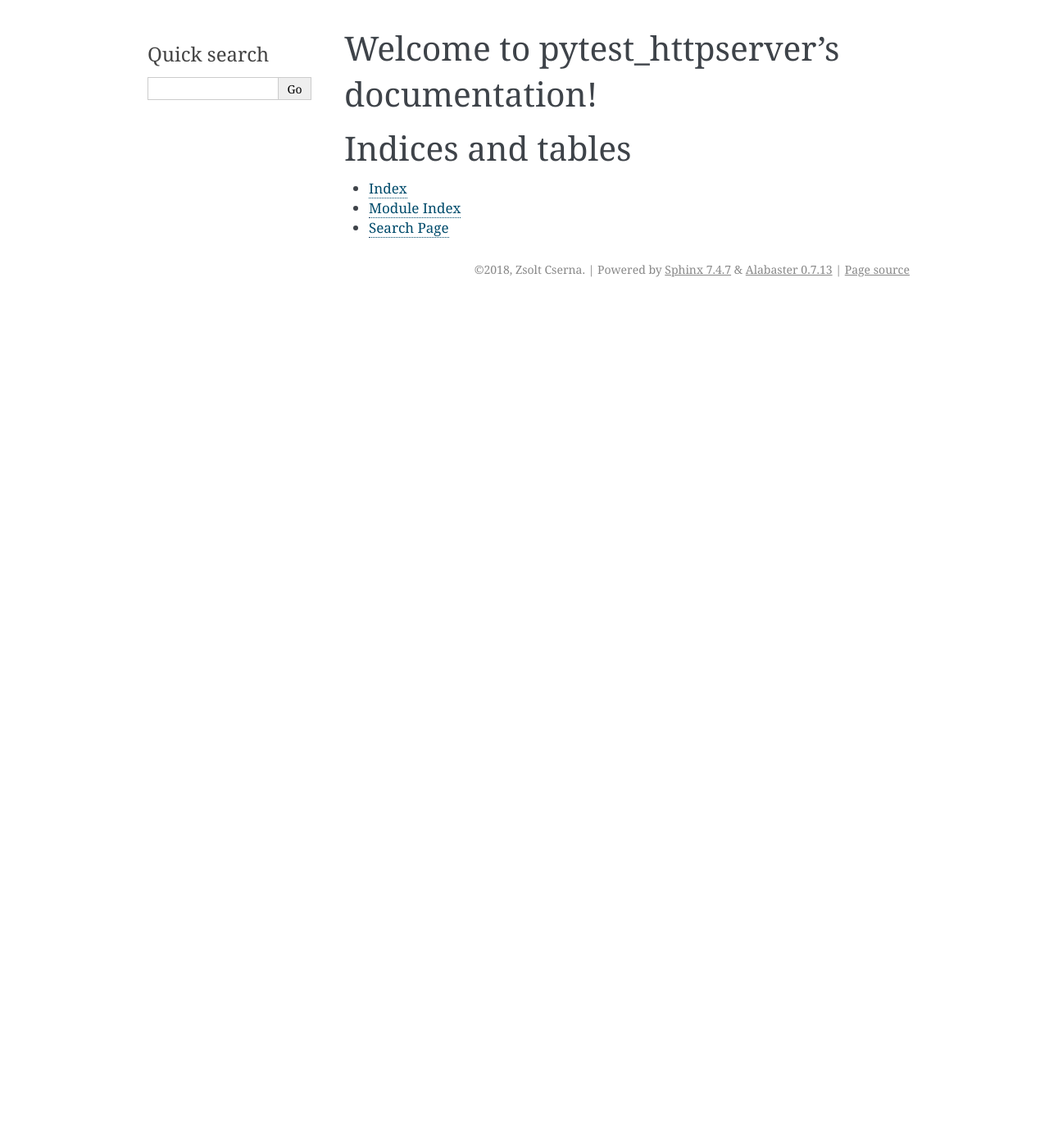
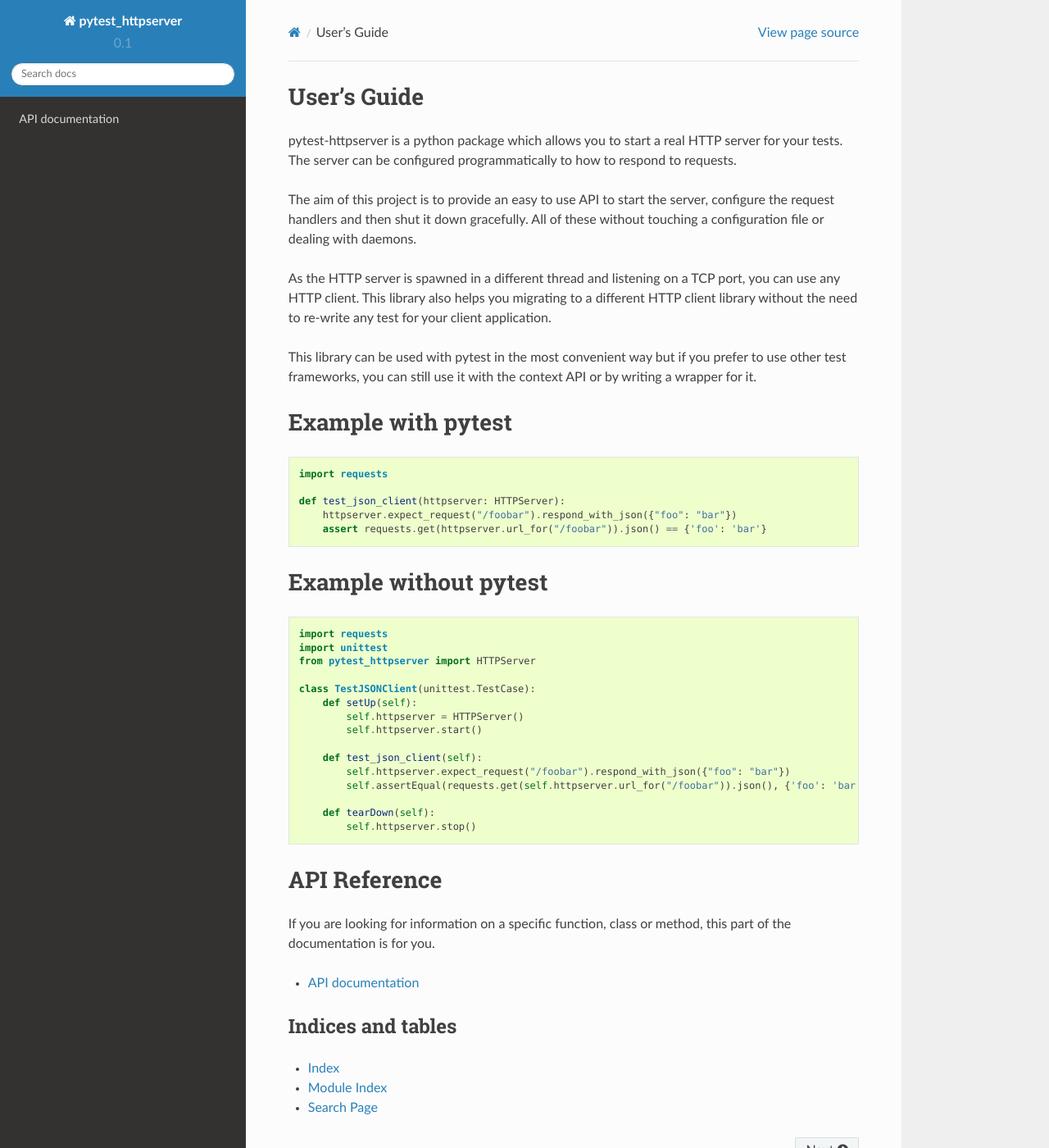
Before and after one commit to csernazs/pytest-httpserver, a Sphinx documentation site: the page built from doc/index.rst, in a window 1280 px wide and 1400 px high. Shown: the whole window at 82% size. Built offline with Sphinx 7.4.7 and the Read the Docs theme 2.0.0, drawn with Linux system fonts in a browser that asks for light colours; some of the changed text lies outside the part shown.

Commit message:
doc: minor documentation tweaks
Also, index.rst is a bit more user friendy.

```diff
--- a/doc/conf.py
+++ b/doc/conf.py
@@ -83,13 +83,28 @@
 # The theme to use for HTML and HTML Help pages.  See the documentation for
 # a list of builtin themes.
 #
-html_theme = 'alabaster'
+html_theme = 'sphinx_rtd_theme'
 
 # Theme options are theme-specific and customize the look and feel of a theme
 # further.  For a list of options available for each theme, see the
 # documentation.
 #
 # html_theme_options = {}
+
+html_theme_options = {
+    'canonical_url': '',
+    'analytics_id': '',
+    'logo_only': False,
+    'display_version': True,
+    'prev_next_buttons_location': 'bottom',
+    'style_external_links': False,
+    # Toc options
+    'collapse_navigation': True,
+    'sticky_navigation': True,
+    'navigation_depth': 4,
+    'includehidden': True,
+    'titles_only': False
+}
 
 # Add any paths that contain custom static files (such as style sheets) here,
 # relative to this directory. They are copied after the builtin static files,
--- a/doc/index.rst
+++ b/doc/index.rst
@@ -3,12 +3,69 @@
    You can adapt this file completely to your liking, but it should at least
    contain the root `toctree` directive.
 
-Welcome to pytest_httpserver's documentation!
-=============================================
+
+User's Guide
+------------
+pytest-httpserver is a python package which allows you to start a real HTTP server
+for your tests. The server can be configured programmatically to how to respond to
+requests.
+
+The aim of this project is to provide an easy to use API to start the server, configure
+the request handlers and then shut it down gracefully. All of these without touching
+a configuration file or dealing with daemons.
+
+As the HTTP server is spawned in a different thread and listening on a TCP port, you
+can use any HTTP client. This library also helps you migrating to a different HTTP
+client library without the need to re-write any test for your client application.
+
+This library can be used with pytest in the most convenient way but if you prefer to use
+other test frameworks, you can still use it with the context API or by writing a wrapper
+for it.
+
+Example with pytest
+-------------------
+
+.. code:: python
+
+    import requests
+
+    def test_json_client(httpserver: HTTPServer):
+        httpserver.expect_request("/foobar").respond_with_json({"foo": "bar"})
+        assert requests.get(httpserver.url_for("/foobar")).json() == {'foo': 'bar'}
+
+
+Example without pytest
+----------------------
+
+.. code:: python
+
+    import requests
+    import unittest
+    from pytest_httpserver import HTTPServer
+
+    class TestJSONClient(unittest.TestCase):
+        def setUp(self):
+            self.httpserver = HTTPServer()
+            self.httpserver.start()
+
+        def test_json_client(self):
+            self.httpserver.expect_request("/foobar").respond_with_json({"foo": "bar"})
+            self.assertEqual(requests.get(self.httpserver.url_for("/foobar")).json(), {'foo': 'bar'})
+
+        def tearDown(self):
+            self.httpserver.stop()
+
+
+API Reference
+-------------
+
+If you are looking for information on a specific function, class or
+method, this part of the documentation is for you.
 
 .. toctree::
    :maxdepth: 2
-   :caption: Contents:
+
+   api
 
 
 
--- a/doc/modules.rst
+++ /dev/null
@@ -1,7 +0,0 @@
-pytest_httpserver
-=================
-
-.. toctree::
-   :maxdepth: 4
-
-   pytest_httpserver
```
Also changed, not shown: doc/api.rst (added, +30 -0 lines), doc/pytest_httpserver.rst (deleted, +0 -7 lines).
